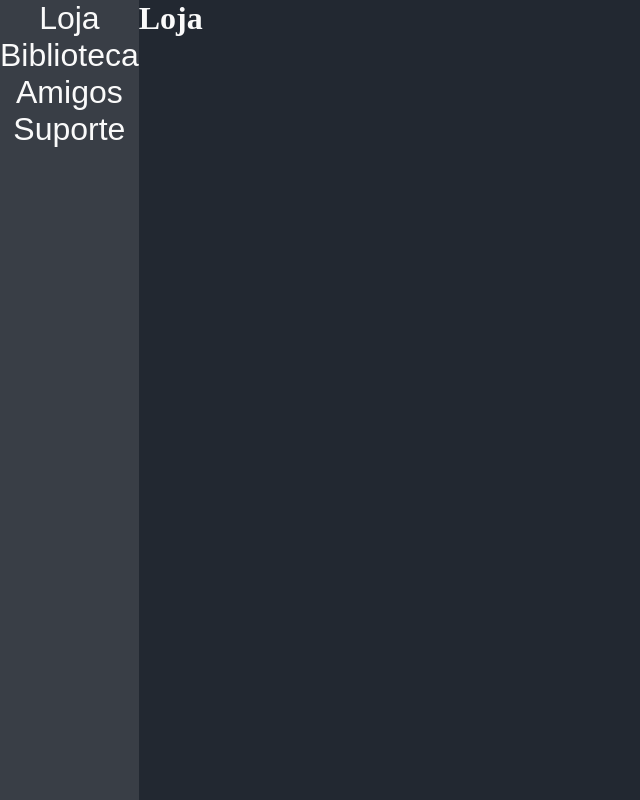
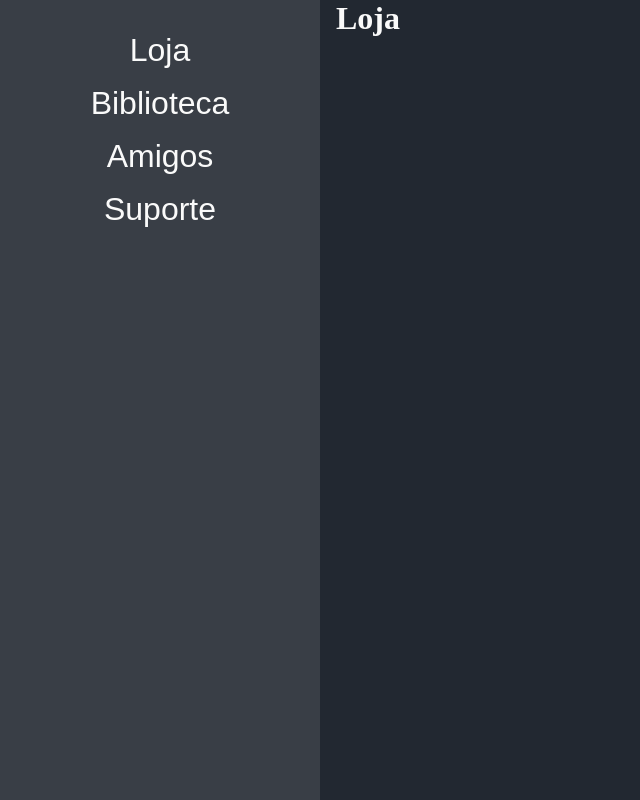
Before and after one commit to Bombaninha/engn_steam, a React (Create React App) app: page / in a window 1280 px wide. Shown: the whole page, without its empty margins (0-640 px from the left). Built offline with nearby package versions, Linux system fonts and the light colour scheme.

Commit message:
path + lateral menu

```diff
--- a/src/components/lateral_menu/styles.css
+++ b/src/components/lateral_menu/styles.css
@@ -3,6 +3,11 @@
     flex-direction: column;
     background-color: var(--light-gray);
     height: 100vh;
+    width: 25vw;
+    min-width: 200px;
+    max-width: 500px;
+    padding: 2rem 0.5rem;
+    margin-right: 1rem;
 }
 
 .lateral-menu button {
@@ -10,4 +15,5 @@
     background-color: transparent;
     border: none;
     font-size: 2rem;
+    margin-bottom: 1rem;
 }
```
